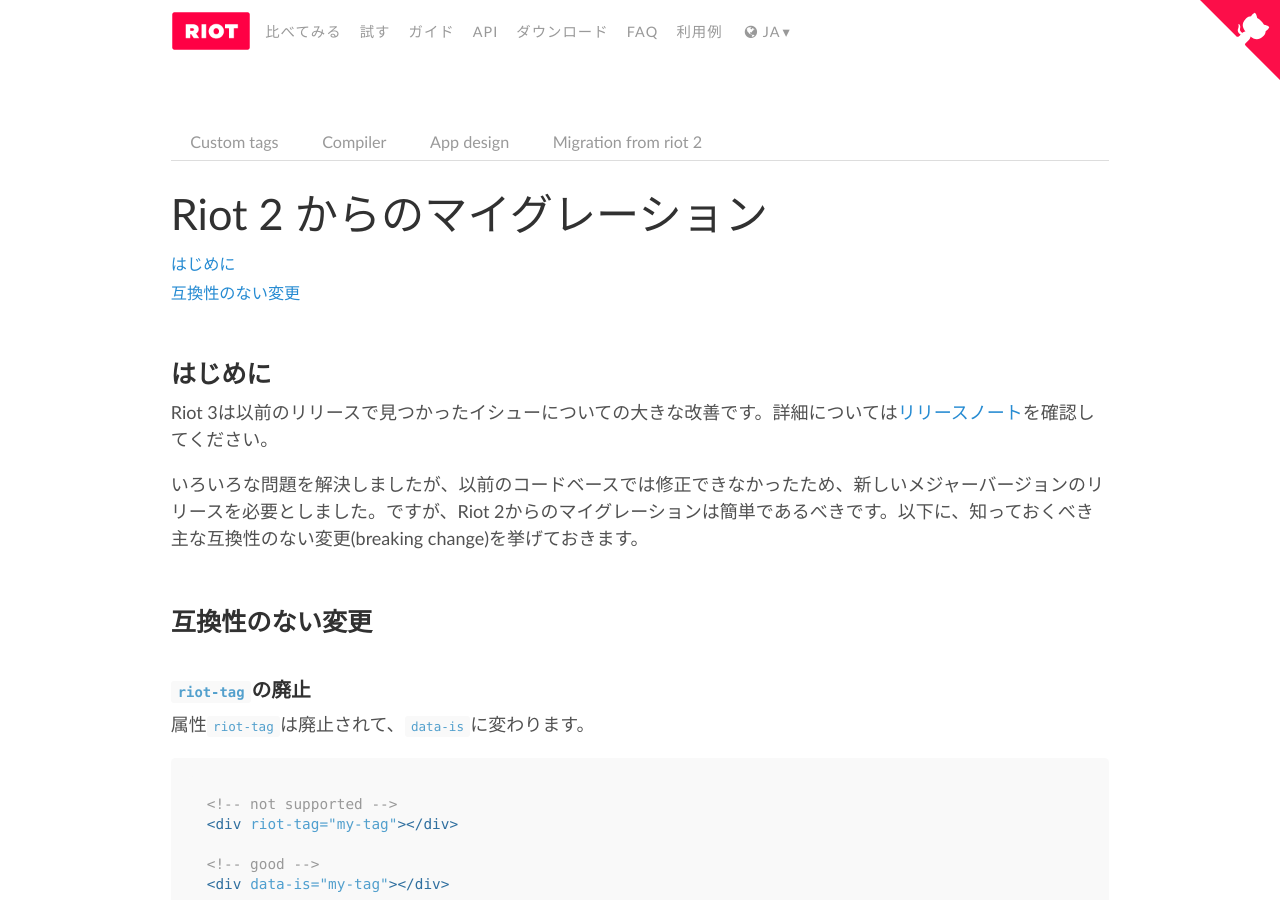
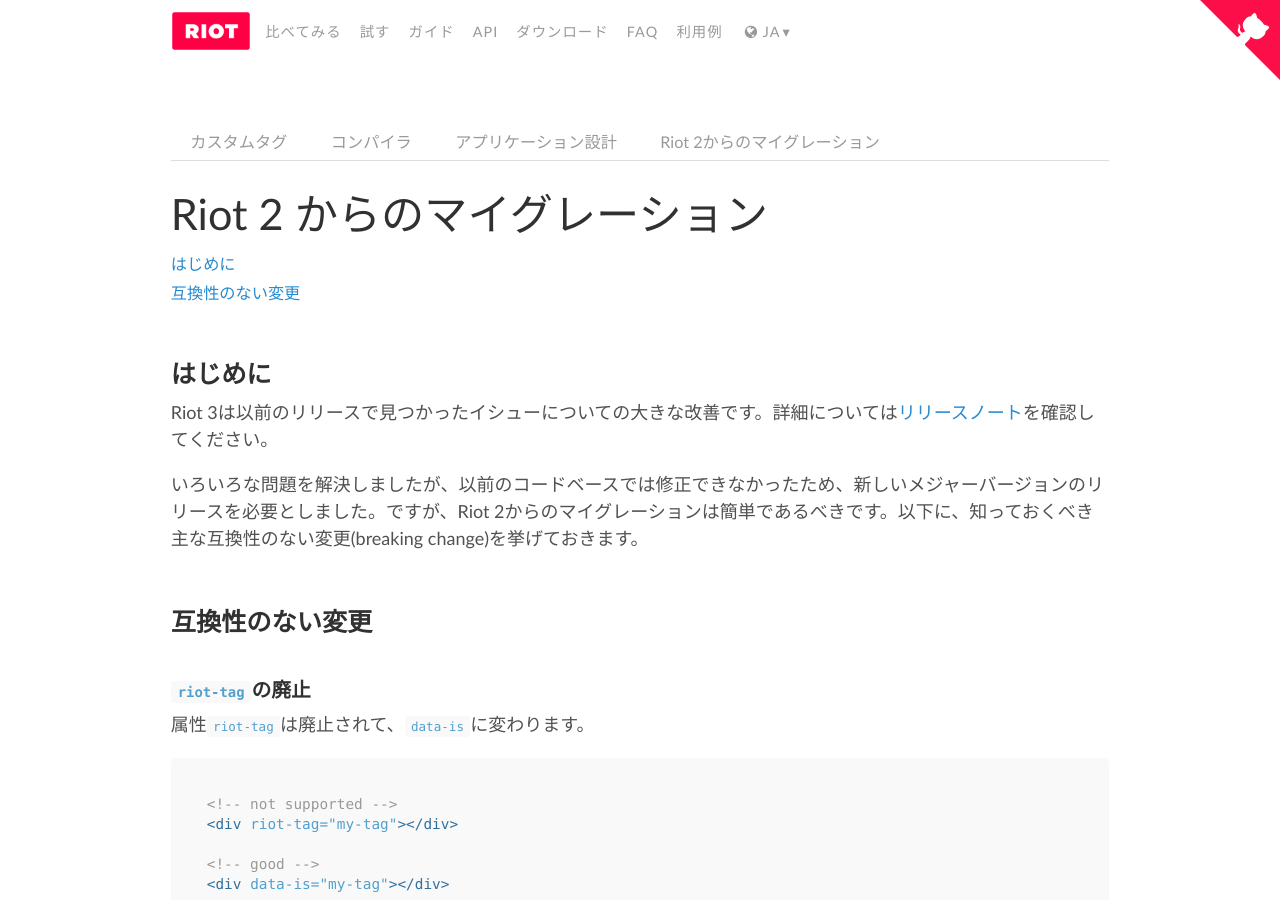
Before and after one commit to riot/riot.github.io, a Jekyll site: the page built from ja/guide/migration-from-riot2.md, in a window 1280 px wide and 900 px high. Built offline with Jekyll 4.4.1, drawn with Linux system fonts in a browser that asks for light colours; nearby versions of some CDN libraries.

Commit message:
Fix guide tabs

```diff
--- a/ja/guide/migration-from-riot2.md
+++ b/ja/guide/migration-from-riot2.md
@@ -3,7 +3,7 @@
 title: Riot 2 からのマイグレーション
 ---
 
-{% include guide-tabs.html %}
+{% include ja/guide-tabs.html %}
 
 ## はじめに
 
```
